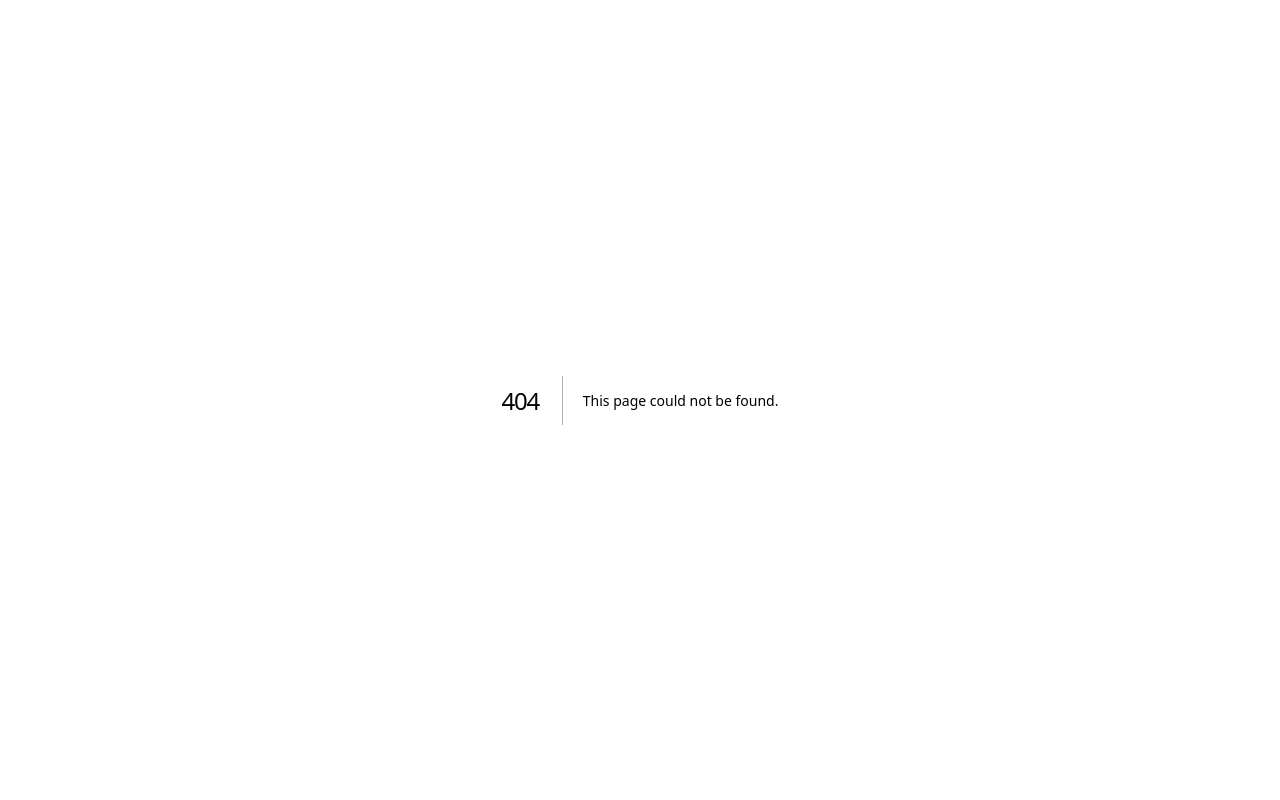
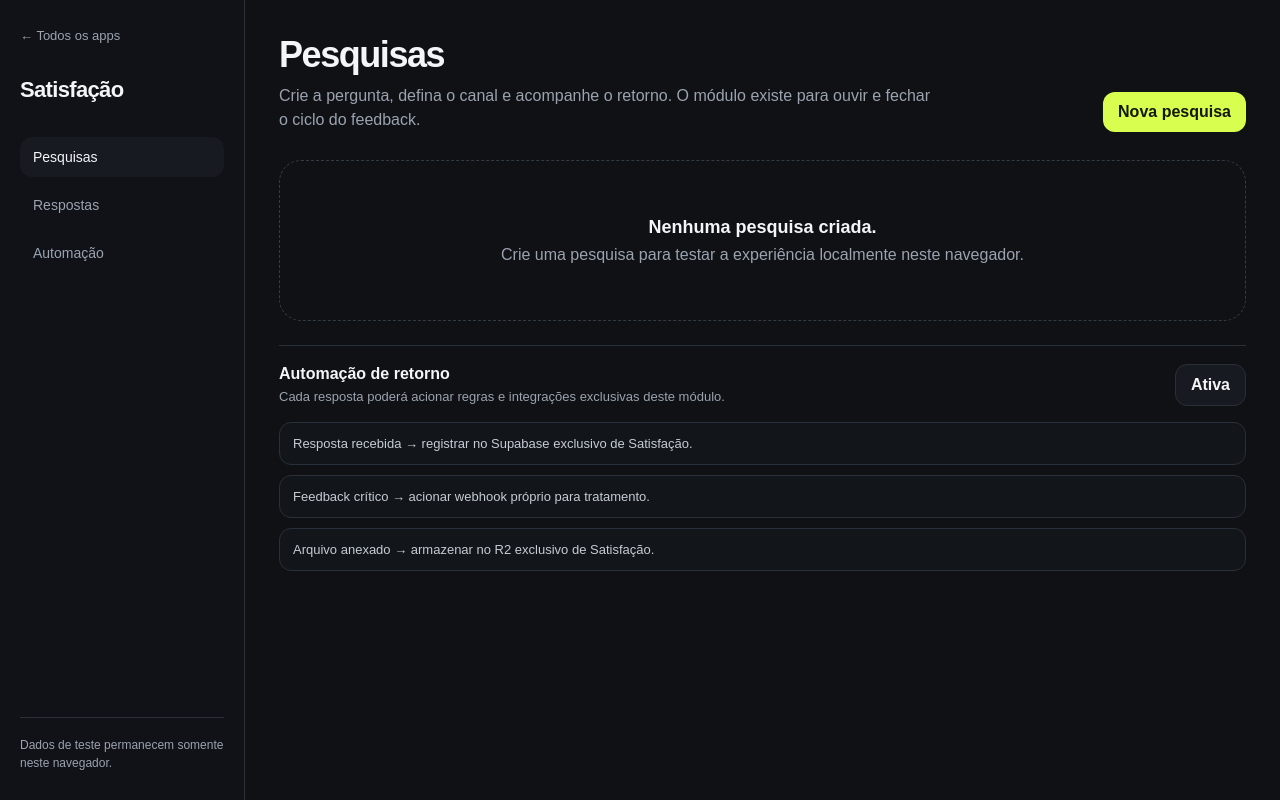
Before and after one commit to aruanmf-spec/CRMPlus, a Next.js app: page /satisfacao in a window 1280 px wide. Before the commit this address had no page. Built offline with nearby package versions, Linux system fonts and the light colour scheme.

Commit message:
feat: add focused satisfaction app

```diff
--- /dev/null
+++ b/app/satisfacao/page.tsx
@@ -0,0 +1,108 @@
+'use client'
+
+import Link from 'next/link'
+import { FormEvent, useEffect, useState } from 'react'
+
+type Pesquisa = {
+  id: string
+  nome: string
+  pergunta: string
+  canal: 'Link' | 'WhatsApp' | 'Email'
+  createdAt: string
+}
+
+const STORAGE_KEY = 'crmplus.satisfacao.pesquisas'
+
+export default function SatisfacaoPage() {
+  const [pesquisas, setPesquisas] = useState<Pesquisa[]>([])
+  const [showForm, setShowForm] = useState(false)
+  const [automacao, setAutomacao] = useState(true)
+
+  useEffect(() => {
+    const raw = window.localStorage.getItem(STORAGE_KEY)
+    if (raw) setPesquisas(JSON.parse(raw))
+  }, [])
+
+  function persist(next: Pesquisa[]) {
+    setPesquisas(next)
+    window.localStorage.setItem(STORAGE_KEY, JSON.stringify(next))
+  }
+
+  function criarPesquisa(event: FormEvent<HTMLFormElement>) {
+    event.preventDefault()
+    const form = new FormData(event.currentTarget)
+    const pesquisa: Pesquisa = {
+      id: crypto.randomUUID(),
+      nome: String(form.get('nome') || ''),
+      pergunta: String(form.get('pergunta') || ''),
+      canal: String(form.get('canal') || 'Link') as Pesquisa['canal'],
+      createdAt: new Date().toISOString()
+    }
+    persist([pesquisa, ...pesquisas])
+    event.currentTarget.reset()
+    setShowForm(false)
+  }
+
+  return (
+    <main className="app-shell">
+      <aside className="sidebar">
+        <Link href="/" className="back">← Todos os apps</Link>
+        <div className="module-name">Satisfação</div>
+        <nav className="nav">
+          <div className="nav-item active">Pesquisas</div>
+          <div className="nav-item">Respostas</div>
+          <div className="nav-item">Automação</div>
+        </nav>
+        <div className="sidebar-foot">Dados de teste permanecem somente neste navegador.</div>
+      </aside>
+
+      <section className="workspace">
+        <header className="page-head">
+          <div>
+            <h2>Pesquisas</h2>
+            <p>Crie a pergunta, defina o canal e acompanhe o retorno. O módulo existe para ouvir e fechar o ciclo do feedback.</p>
+          </div>
+          <button className="button" onClick={() => setShowForm((value) => !value)}>Nova pesquisa</button>
+        </header>
+
+        {showForm && (
+          <form className="form" onSubmit={criarPesquisa}>
+            <div className="form-grid">
+              <div className="field"><label>Nome da pesquisa</label><input name="nome" required autoFocus /></div>
+              <div className="field"><label>Canal</label><select name="canal"><option>Link</option><option>WhatsApp</option><option>Email</option></select></div>
+            </div>
+            <div className="field"><label>Pergunta principal</label><textarea name="pergunta" required /></div>
+            <div><button className="button" type="submit">Criar pesquisa</button></div>
+          </form>
+        )}
+
+        <div className="board">
+          {pesquisas.length === 0 ? (
+            <div className="empty"><strong>Nenhuma pesquisa criada.</strong>Crie uma pesquisa para testar a experiência localmente neste navegador.</div>
+          ) : pesquisas.map((pesquisa) => (
+            <article className="row" key={pesquisa.id}>
+              <div className="row-top">
+                <div><div className="row-title">{pesquisa.nome}</div><div className="row-meta">{pesquisa.pergunta}</div></div>
+                <span className="status">{pesquisa.canal}</span>
+              </div>
+              <div><button className="button secondary" onClick={() => navigator.clipboard?.writeText(`${location.origin}/satisfacao/responder/${pesquisa.id}`)}>Copiar link de teste</button></div>
+            </article>
+          ))}
+        </div>
+
+        <section className="automation">
+          <div className="automation-copy">
+            <strong>Automação de retorno</strong>
+            <span>Cada resposta poderá acionar regras e integrações exclusivas deste módulo.</span>
+          </div>
+          <button className="button secondary" onClick={() => setAutomacao((value) => !value)}>{automacao ? 'Ativa' : 'Pausada'}</button>
+        </section>
+        <div className="rule-list">
+          <div className="rule">Resposta recebida → registrar no Supabase exclusivo de Satisfação.</div>
+          <div className="rule">Feedback crítico → acionar webhook próprio para tratamento.</div>
+          <div className="rule">Arquivo anexado → armazenar no R2 exclusivo de Satisfação.</div>
+        </div>
+      </section>
+    </main>
+  )
+}
```
